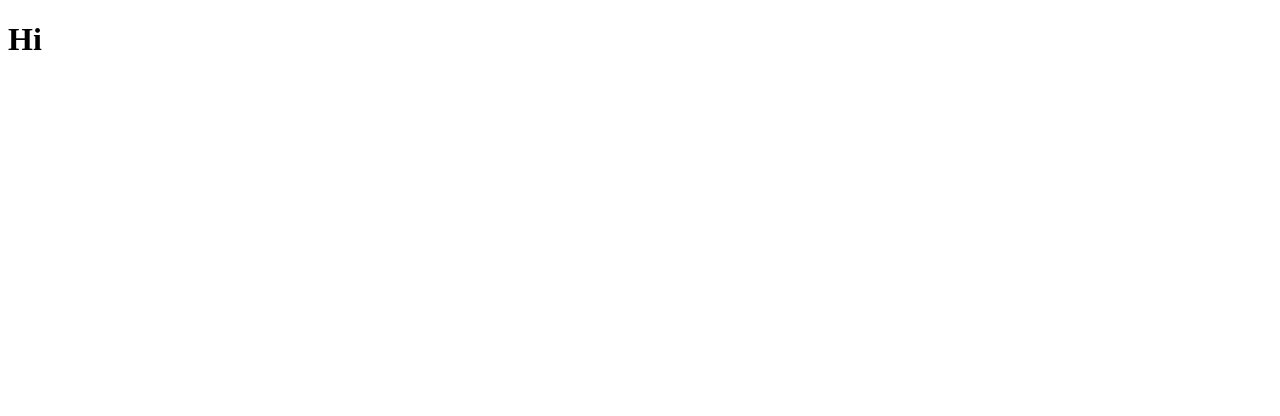
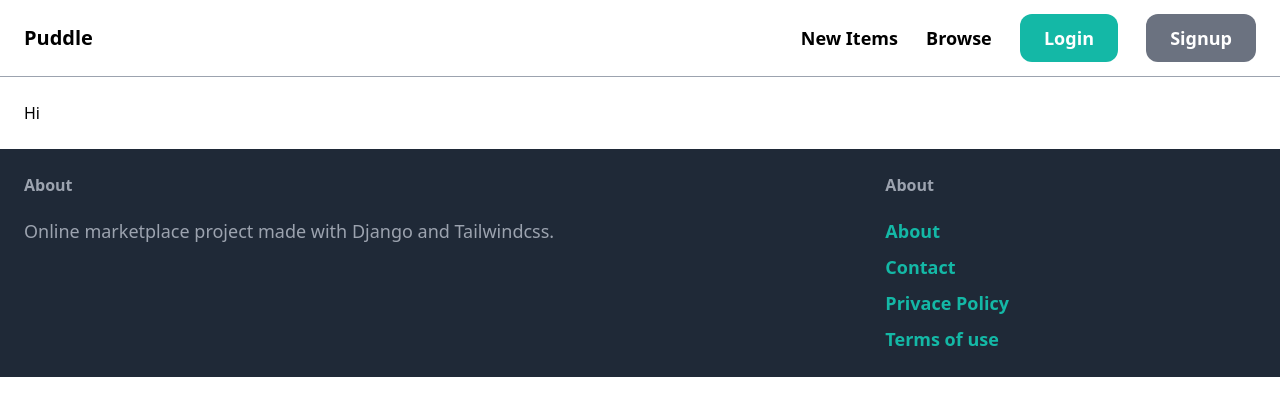
Before and after one commit to eyob-h/django_marketplace_project, a Django app: page / in a window 1280 px wide. Before the commit the part shown is almost empty. Shown: the top 416 px of the page. Run offline with Django 4.2, Linux system fonts and the light colour scheme; some libraries are stand-ins or nearby versions.

Commit message:
Create header and footer

```diff
--- a/puddle/core/templates/core/base.html
+++ b/puddle/core/templates/core/base.html
@@ -3,16 +3,48 @@
     <head>
         <meta charset="utf-8">
         <meta name="viewport" content="width=device-width, initial-scale=1.0">
-        <!--- <script src="https://cdn.tailwindcss.com"></script> -->
+        <script src="https://cdn.tailwindcss.com"></script>
         <title>{%block title%} {%endblock%}| Pudding</title>
     </head>
 
 
     <body>
-        {% block content %}
+        <nav class="px-6 py-6 flex justify-between items-center border-b border-gray-400">
+            <a href="/" class="text-xl font-semibold ">Puddle</a>
+            <div class="space-x-6">
+                <a href="#" class="text-lg font-semibold hover:text-gray-500">New Items</a>
+                <a href="#" class="text-lg font-semibold hover:text-gray-500">Browse</a>
 
-        {% endblock content %}
+                <a href="#" class="px-6 py-3 text-lg font-semibold bg-teal-500 text-white rounded-xl hover:bg-teal-700">Login</a>
+                <a href="#" class="px-6 py-3 text-lg font-semibold bg-gray-500 text-white rounded-xl hover:bg-gray-700">Signup</a>
+            </div>
+        </nav>
 
+
+        <div class="px-6 py-6">
+            {% block content %}
+
+            {% endblock content %}
+        </div>
+
+        <footer class="px-6 py-6 flex justify-between bg-gray-800 ">
+            <!--- mb-auto   h-screen-->
+            <div class="w-2/3 pr-10">
+                <h3 class="mb-5 font-semibold text-gray-400">About</h3>
+                <p class="text-lg text-gray-400">Online marketplace project made with Django and Tailwindcss.</p>
+            </div>
+
+            <div class="w-1/3 pl-10 ">
+                <h3 class="mb-5 font-semibold text-gray-400">About</h3>
+                <ul class="space-y-2">
+                    <li><a href="#" class="text-lg font-semibold hover:text-teal-700 text-teal-500">About</a></li>
+                    <li><a href="{% url 'contact'%}" class="text-lg font-semibold hover:text-teal-700 text-teal-500">Contact</a></li>
+                    <li><a href="#" class="text-lg font-semibold hover:text-teal-700 text-teal-500">Privace Policy</a></li>
+                    <li><a href="#" class="text-lg font-semibold hover:text-teal-700 text-teal-500">Terms of use</a></li>
+
+                </ul>
+            </div>
+        </footer>
     </body>
 
 </html>
```
